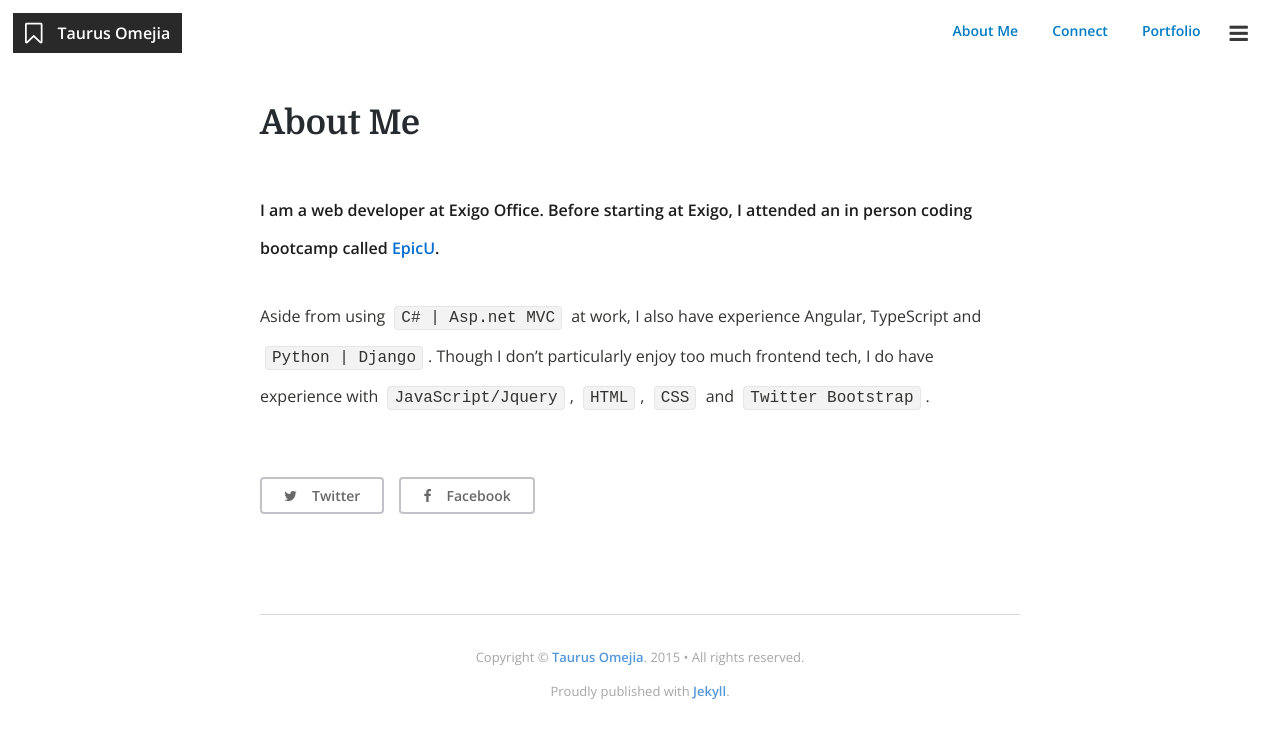
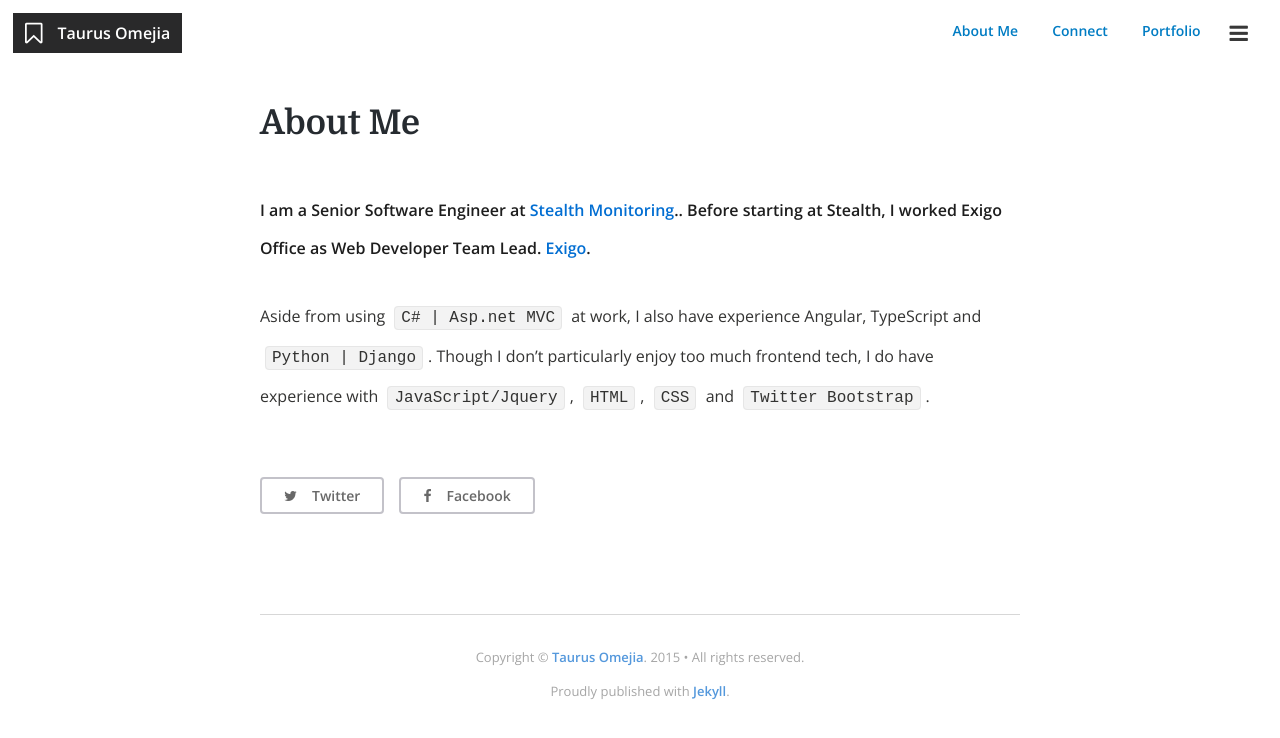
Before and after one commit to bolenton/bolenton.github.io, a Jekyll site: the page built from about.md, in a window 1280 px wide. Shown: the top 738 px of the page. Built offline with Jekyll 4.4.1, drawn with Linux system fonts in a browser that asks for light colours; nearby versions of some CDN libraries; comment, search, counter and statistics services are not loaded.

Commit message:
Update about.md

```diff
--- a/about.md
+++ b/about.md
@@ -5,8 +5,7 @@ permalink: /about/
 comments: false
 ---
 
-I am a web developer at Exigo Office. Before starting at Exigo, I attended an in person
-coding bootcamp called [EpicU](http://www.epicu.org/){:target="_blank"}.
+I am a Senior Software Engineer at [Stealth Monitoring](http://https://stealthmonitoring.com){:target="_blank"}.. Before starting at Stealth, I worked Exigo Office as Web Developer Team Lead. [Exigo](http://http://exigo.com/){:target="_blank"}.
 
  Aside from using `C# | Asp.net MVC` at work, I also have experience Angular, TypeScript and `Python | Django`. Though I don't particularly enjoy too much frontend tech, I do have experience with
 `JavaScript/Jquery`, `HTML`, `CSS` and `Twitter Bootstrap`.
```
